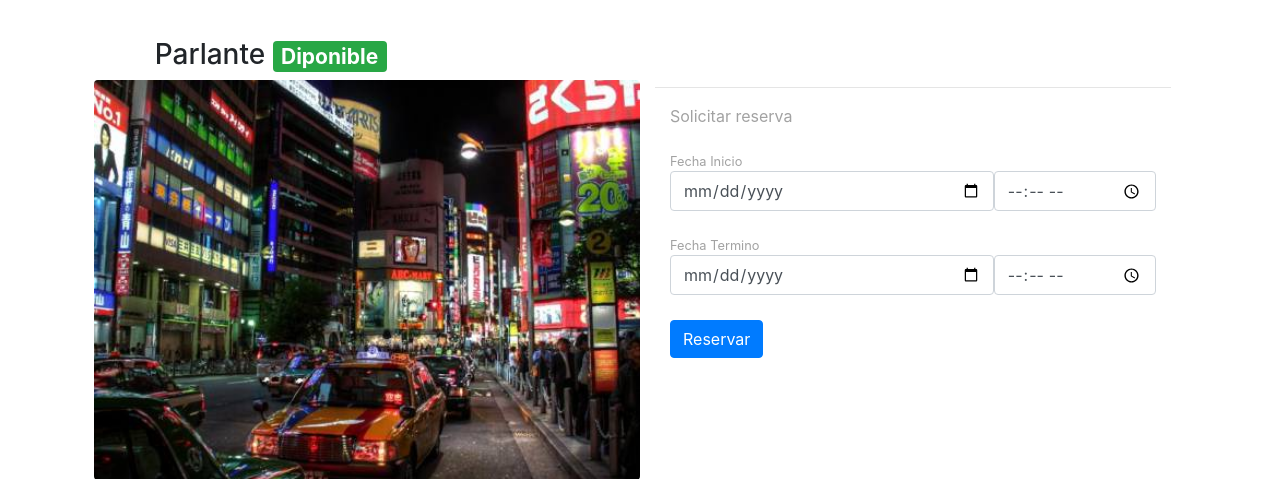
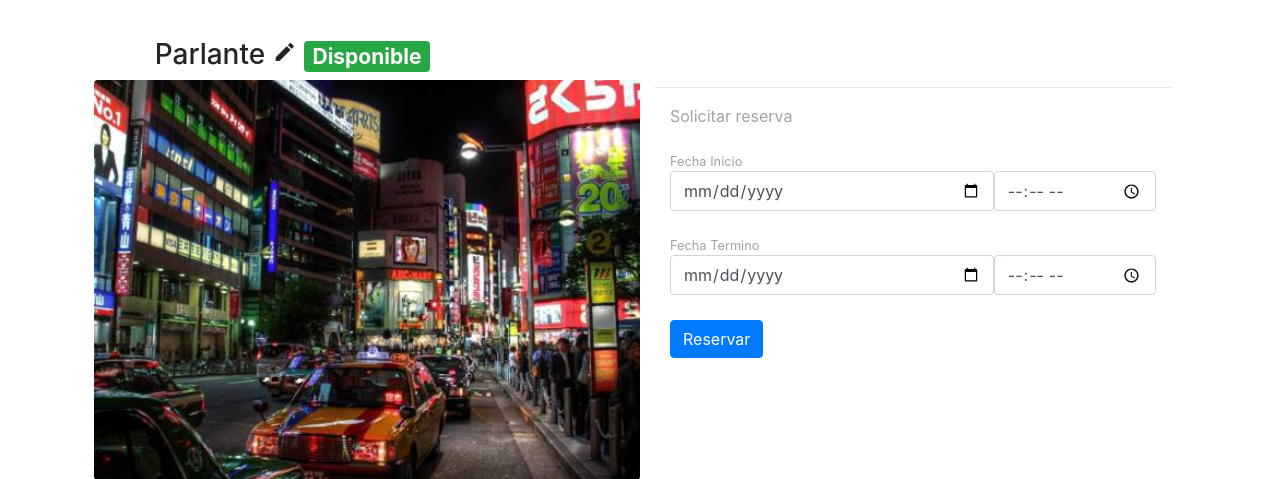
Before and after one commit to DCC-CC4401/2018-1-Soft-of-War-T3, a Django app: page /user/admin/productos/5/ in a window 1280 px wide. Shown: the part 87-566 px from the top of the page. Run offline with Django 3.2, Linux system fonts and the light colour scheme; data comes from the database, SQL or seed files in the repository; some libraries are stand-ins or nearby versions.

Commit message:
aadir icono de editar

```diff
--- a/Inventario/templates/admin_producto.html
+++ b/Inventario/templates/admin_producto.html
@@ -1,5 +1,7 @@
 {% load static %}
 {% load staticfiles %}
+{% load i18n %}
+
 
 <html>
 
@@ -10,7 +12,7 @@
     <script src="https://code.jquery.com/jquery-3.2.1.slim.min.js" integrity="sha384-KJ3o2DKtIkvYIK3UENzmM7KCkRr/rE9/Qpg6aAZGJwFDMVNA/GpGFF93hXpG5KkN" crossorigin="anonymous"></script>
     <script src="https://cdnjs.cloudflare.com/ajax/libs/popper.js/1.12.9/umd/popper.min.js" integrity="sha384-ApNbgh9B+Y1QKtv3Rn7W3mgPxhU9K/ScQsAP7hUibX39j7fakFPskvXusvfa0b4Q" crossorigin="anonymous"></script>
     <script src="https://maxcdn.bootstrapcdn.com/bootstrap/4.0.0/js/bootstrap.min.js" integrity="sha384-JZR6Spejh4U02d8jOt6vLEHfe/JQGiRRSQQxSfFWpi1MquVdAyjUar5+76PVCmYl" crossorigin="anonymous"></script>
-
+    <link href="https://fonts.googleapis.com/icon?family=Material+Icons" rel="stylesheet">
     <title> {{articulo.title}} </title>
   </head>
 
@@ -18,6 +20,8 @@
   {%include 'header.html'%}
 
   <body>
+
+
     <div class="row" style="height: 5%"></div>
     <div class="row">
       <div class="col-sm-1 form-inline"></div>
@@ -28,10 +32,10 @@
 
             <div class="row form-inline">
               <div class="col-sm-1"></div>
-              <h3 class="col-sm-10">{{articulo.title}}
+              <h3 class="col-sm-10">{{articulo.title}} <i class="tiny material-icons">edit</i>
                 <span class="badge
                   {% if articulo.status == 1%}
-                    badge-success">Diponible
+                    badge-success">Disponible
                   {% elif articulo.status == 0%}
                     badge-danger">En prestamo
                   {% elif articulo.status == 2%}
```
